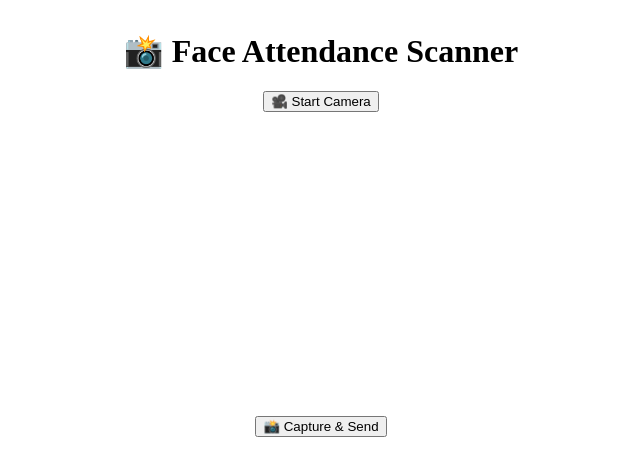
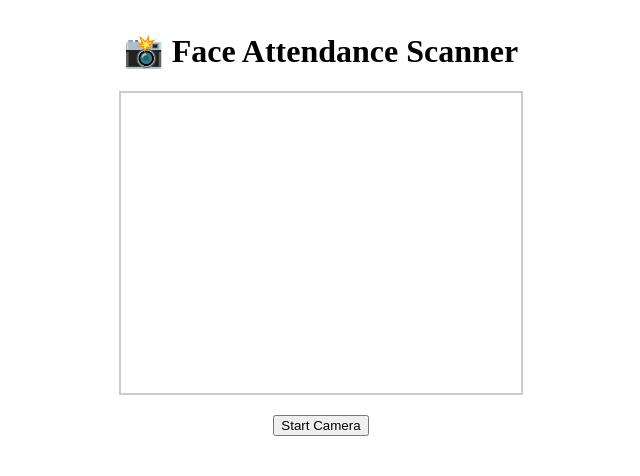
Before and after one commit to mahavelan/student-attendance-app, a React (Create React App) app in the folder frontend/: page / in a window 1280 px wide. Shown: the top 476 px of the page, without its empty margins (319-959 px from the left). Built offline with nearby package versions, Linux system fonts and the light colour scheme.

Commit message:
Update CameraCapture.js

```diff
--- a/frontend/CameraCapture.js
+++ b/frontend/CameraCapture.js
@@ -1,41 +1,22 @@
-import React, { useRef, useState } from "react";
+import React, { useRef } from "react";
 
 function CameraCapture() {
   const videoRef = useRef(null);
-  const [captured, setCaptured] = useState(null);
 
   const startCamera = async () => {
-    const stream = await navigator.mediaDevices.getUserMedia({ video: true });
-    videoRef.current.srcObject = stream;
-  };
-
-  const capture = () => {
-    const canvas = document.createElement("canvas");
-    canvas.width = videoRef.current.videoWidth;
-    canvas.height = videoRef.current.videoHeight;
-    canvas.getContext("2d").drawImage(videoRef.current, 0, 0);
-    const imageData = canvas.toDataURL("image/jpeg");
-    setCaptured(imageData);
-
-    // Send image to backend
-    fetch("http://localhost:8000/face-recognize", {
-      method: "POST",
-      headers: { "Content-Type": "application/json" },
-      body: JSON.stringify({ image: imageData }),
-    })
-      .then((res) => res.json())
-      .then((data) => alert("🧠 Response: " + JSON.stringify(data)))
-      .catch((err) => alert("Error sending image to backend."));
+    try {
+      const stream = await navigator.mediaDevices.getUserMedia({ video: true });
+      videoRef.current.srcObject = stream;
+    } catch (err) {
+      alert("Camera access denied or not available.");
+    }
   };
 
   return (
     <div>
-      <button onClick={startCamera}>🎥 Start Camera</button>
-      <div>
-        <video ref={videoRef} autoPlay width="400" height="300" />
-      </div>
-      <button onClick={capture}>📸 Capture & Send</button>
-      {captured && <img src={captured} alt="Captured" width="200" />}
+      <video ref={videoRef} width="400" height="300" autoPlay style={{ border: "2px solid #ccc" }} />
+      <br />
+      <button onClick={startCamera} style={{ marginTop: "1rem" }}>Start Camera</button>
     </div>
   );
 }
```
